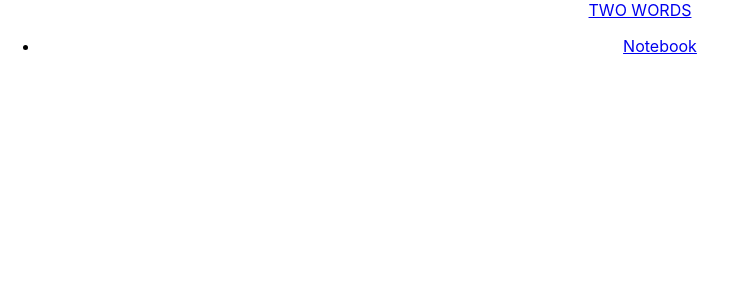
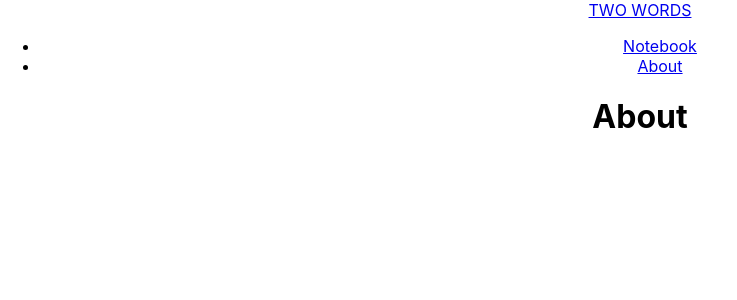
Before and after one commit to Bobby-Coleman/TwoWords, a React (Create React App) app: page /about in a window 1280 px wide. Shown: the top 300 px of the page, without its empty margins (0-737 px from the left). Built offline with nearby package versions, Linux system fonts and the light colour scheme.

Commit message:
Add about page component and nav link

```diff
--- a/src/App.js
+++ b/src/App.js
@@ -4,13 +4,17 @@ import './App.css';
 
 import Navbar from "./components/navbar";
 import Notebook from "./components/notebook/notebook";
+import About from "./components/about/about";
 
 const App = () => {
   return (
     <Router>
       <div className="App">
-        <Navbar />
+        <div className="App-navbar">
+          <Navbar />
+        </div>
         <Route path="/notebook" exact component={Notebook} />
+        <Route path="/about" exact component={About} />
       </div>
     </Router>
   );
--- /dev/null
+++ b/src/components/about/about.js
@@ -0,0 +1,12 @@
+import React, { Component } from 'react';
+
+export default class Navbar extends Component {
+
+  render() {
+    return (
+      <div className="notebook">
+        <h1>About</h1>
+      </div>
+    );
+  }
+}
--- a/src/components/navbar.js
+++ b/src/components/navbar.js
@@ -11,6 +11,9 @@ export default class Navbar extends Component {
           <li className="navbar-item">
           <Link to="/notebook" className="nav-link">Notebook</Link>
           </li>
+          <li className="navbar-item">
+          <Link to="/about" className="nav-link">About</Link>
+          </li>
         </ul>
       </nav>
     );
```
